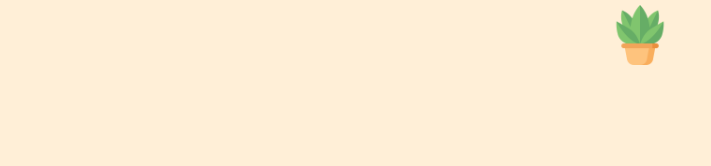
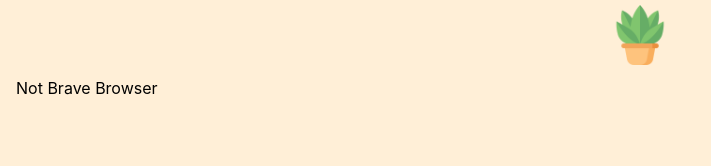
Before and after one commit to sharadbhat/plantlog, a React (Vite) app: page / in a window 1280 px wide. Shown: the top 166 px of the page, without its empty margins (0-711 px from the left). Built offline with nearby package versions, Linux system fonts and the light colour scheme.

Commit message:
Update index.tsx

```diff
--- a/src/components/CardList/index.tsx
+++ b/src/components/CardList/index.tsx
@@ -5,7 +5,8 @@ import { useEffect, useState } from "react";
 
 const CardList = () => {
   const plants = usePlantStore((state) => state.plants);
-  const [isBrave, setIsBrave] = useState(false);
+
+  const [isBrave, setIsBrave] = useState<boolean | null>(null);
 
   useEffect(() => {
     const checkBrave = async () => {
@@ -16,6 +17,8 @@ const CardList = () => {
       if (navigatorWithBrave.brave?.isBrave) {
         const result = await navigatorWithBrave.brave.isBrave();
         setIsBrave(result);
+      } else {
+        setIsBrave(false);
       }
     };
 
@@ -24,7 +27,11 @@ const CardList = () => {
 
   return (
     <Flex direction="column" gap="10px">
-      {isBrave && <div>Running in Brave Browser</div>}
+      {isBrave !== null && (
+        <div>
+          {isBrave ? "Running in Brave Browser" : "Not Brave Browser"}
+        </div>
+      )}
 
       {plants.map((plant) => (
         <PlantCard key={plant.id} {...plant} />
```
